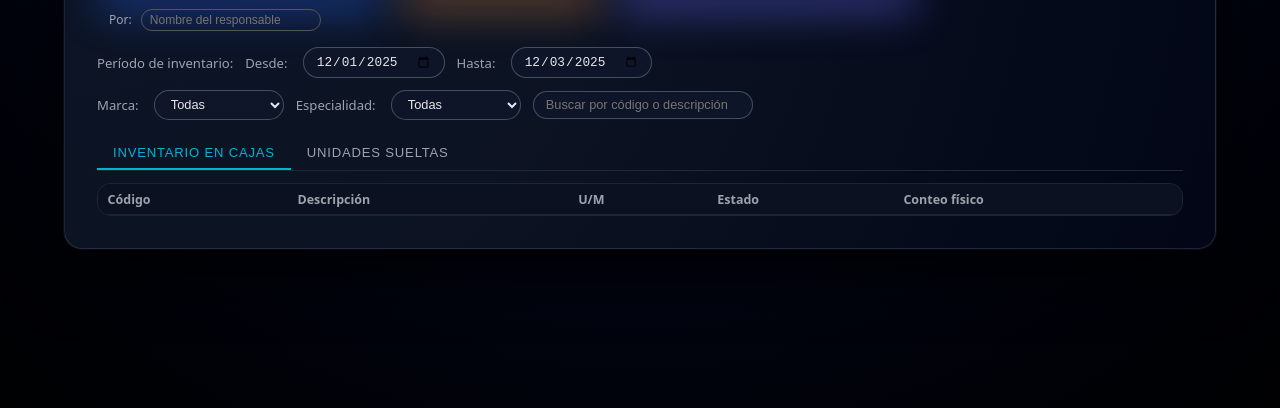
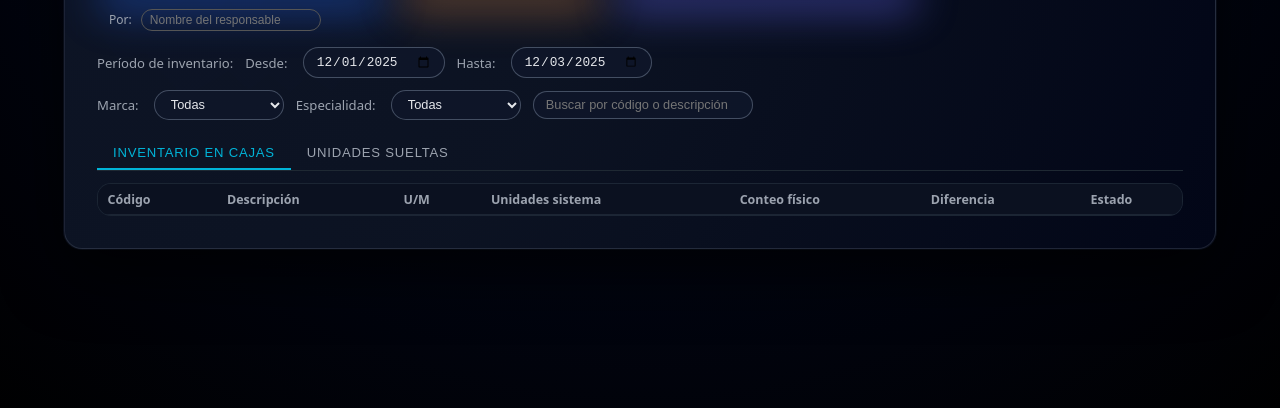
Before and after one commit to Maless-art/PIC_InventoryApp, a plain HTML site: page index.html in a window 1280 px wide. Shown: the part 360-768 px from the top of the page. Drawn offline with Linux system fonts and the light colour scheme.

Commit message:
Add files via upload

```diff
--- a/index.html
+++ b/index.html
@@ -606,9 +606,10 @@ min-width: 100%;
     <th>Código</th>
     <th>Descripción</th>
     <th>U/M</th>
+    <th>Unidades sistema</th>
+    <th class="col-conteo">Conteo físico</th>
+    <th>Diferencia</th>
     <th>Estado</th>
-    <th class="col-conteo">Conteo físico</th>  <!-- 👈 ESTE -->
-    <!-- si hay más columnas, las dejas igual -->
   </tr>
 </thead>
 
```
